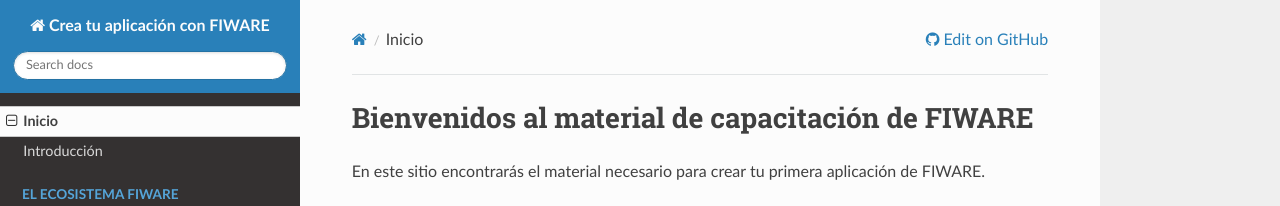
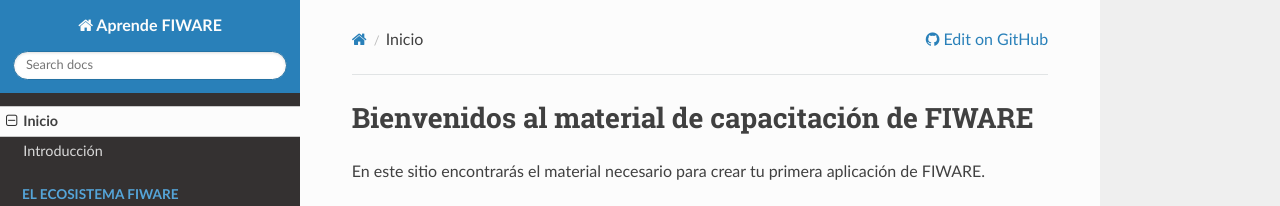
Before and after one commit to smartsdkInfotec/FIWARE_Training, an MkDocs documentation site: the page built from docs/index.md, in a window 1280 px wide. Shown: the top 206 px of the page. Built offline with MkDocs 1.6.1, drawn with Linux system fonts in a browser that asks for light colours; nearby versions of some CDN libraries; comment, search, counter and statistics services are not loaded; old or Windows-style settings are respelled for this version of MkDocs.

Commit message:
Update mkdocs.yml

```diff
--- a/mkdocs.yml
+++ b/mkdocs.yml
@@ -1,4 +1,4 @@
-site_name: Crea tu aplicación con FIWARE
+site_name: Aprende FIWARE
 repo_url: https://github.com/smartsdkInfotec/FIWARE_Training
 edit_uri: edit/master/docs
 site_description: A short guide to use SmartSDK platform
```
